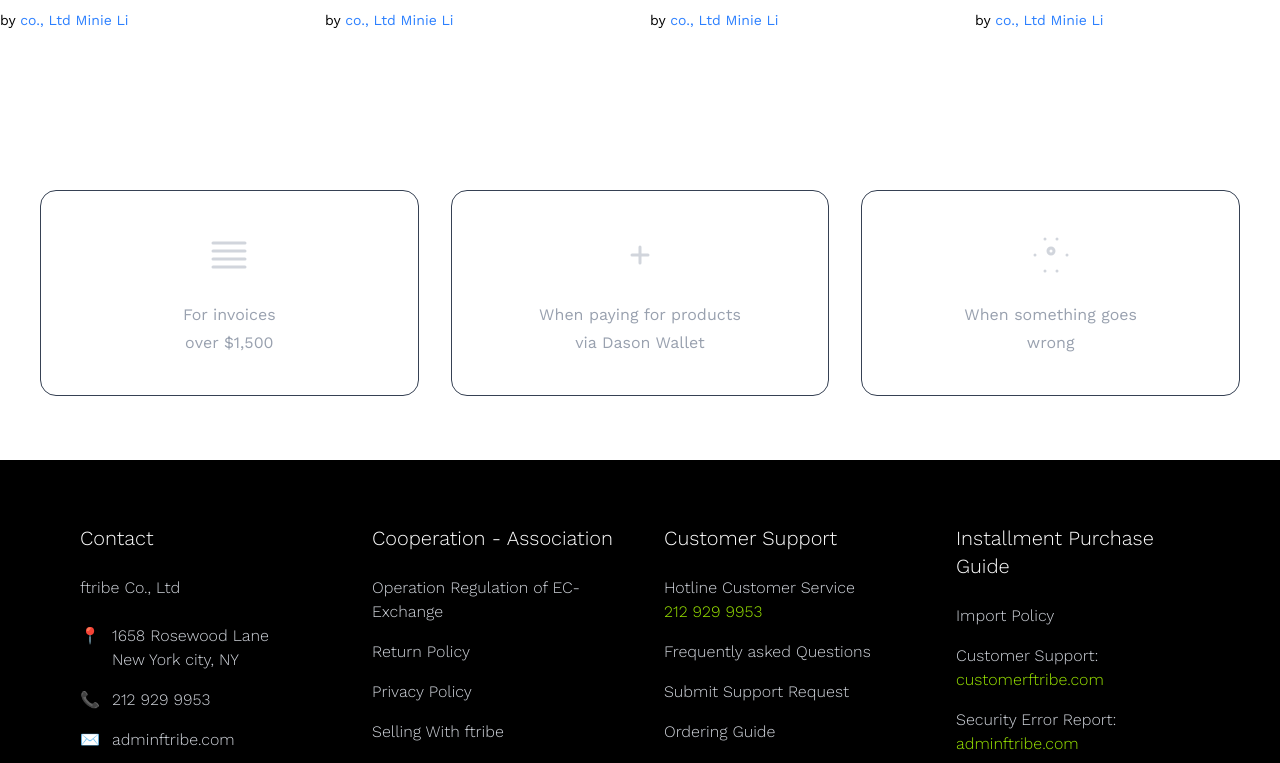
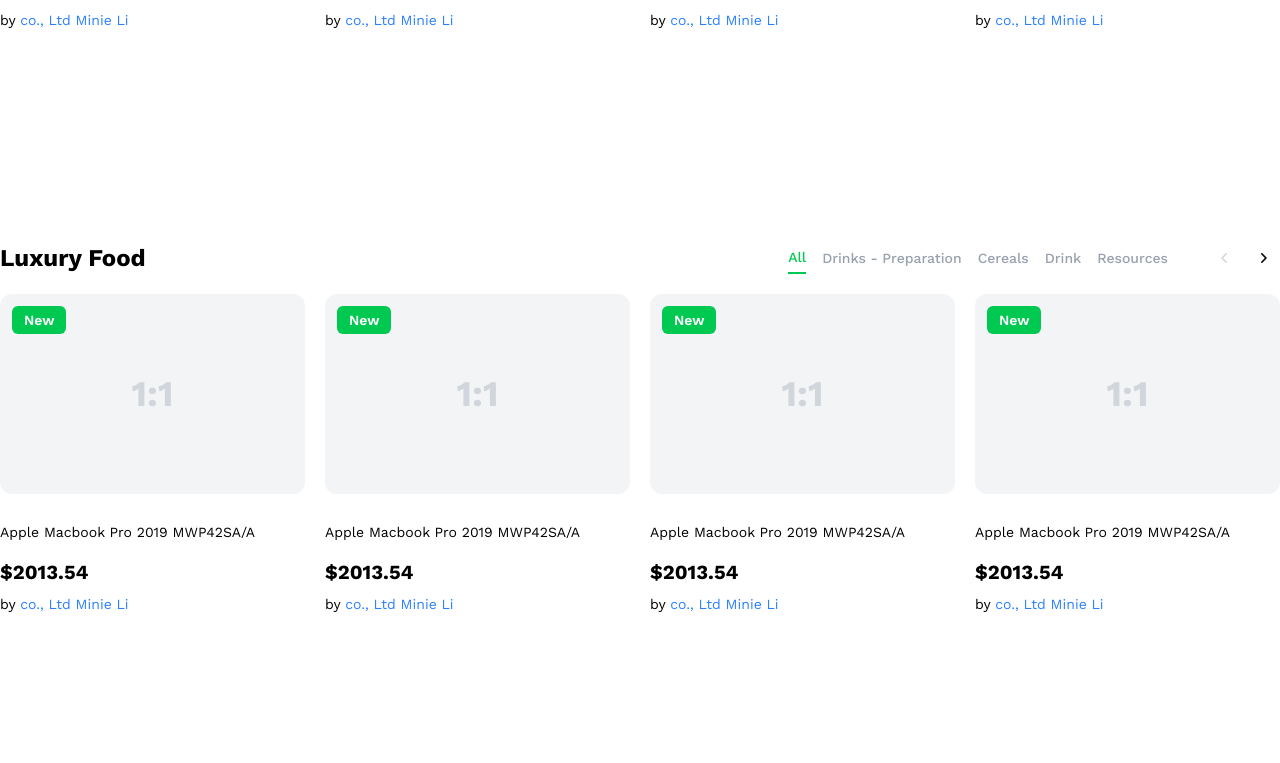
Before and after one commit to PrashantSainiSDE/pockie-demo, an Angular app: page /dashboard in a window 1280 px wide. Shown: the part 4920-5683 px from the top of the page. Built offline with nearby package versions, Linux system fonts and the light colour scheme.

Commit message:
feat(ui): section 10 done

```diff
--- a/src/app/dashboard/dashboard.component.html
+++ b/src/app/dashboard/dashboard.component.html
@@ -1461,7 +1461,116 @@
 </section>
 
 <!-- section 10 -->
-
+ <section class="container mx-auto py-24">
+   <!-- top header -->
+   <div class="flex justify-between mx-auto py-5">
+    <p class="text-2xl font-bold">Luxury Food</p>
+
+    <div class="flex justify-between gap-10">
+
+      <div class="flex justify-between gap-4">
+        <button class=" text-green-500 border-b-2 text-sm font-medium cursor-pointer">
+          All
+        </button>
+        <button class=" text-gray-400 text-sm font-medium cursor-pointer">
+          Drinks - Preparation
+        </button>
+        <button class=" text-gray-400 text-sm font-medium cursor-pointer">
+          Cereals
+        </button>
+        <button class=" text-gray-400 text-sm font-medium cursor-pointer">
+          Drink
+        </button>
+        <button class=" text-gray-400 text-sm font-medium cursor-pointer">
+          Resources
+        </button>
+
+      </div>
+      <div class="flex items-center gap-2">
+        <svg width="32" height="32" viewBox="0 0 32 32" fill="none" xmlns="http://www.w3.org/2000/svg">
+<path fill-rule="evenodd" clip-rule="evenodd" d="M18.7688 11.2312C19.0771 11.5395 19.0771 12.0394 18.7688 12.3477L15.1165 16L18.7688 19.6523C19.0771 19.9606 19.0771 20.4605 18.7688 20.7688C18.4605 21.0771 17.9606 21.0771 17.6523 20.7688L13.4418 16.5582C13.1334 16.2499 13.1334 15.7501 13.4418 15.4418L17.6523 11.2312C17.9606 10.9229 18.4605 10.9229 18.7688 11.2312Z" fill="#D6D6D6"/>
+</svg>
+
+        <button><svg width="32" height="32" viewBox="0 0 32 32" fill="none" xmlns="http://www.w3.org/2000/svg">
+<path fill-rule="evenodd" clip-rule="evenodd" d="M13.2312 20.7688C12.9229 20.4605 12.9229 19.9606 13.2312 19.6523L16.8835 16L13.2312 12.3477C12.9229 12.0394 12.9229 11.5395 13.2312 11.2312C13.5395 10.9229 14.0394 10.9229 14.3477 11.2312L18.5582 15.4418C18.8666 15.7501 18.8666 16.2499 18.5582 16.5582L14.3477 20.7688C14.0394 21.0771 13.5395 21.0771 13.2312 20.7688Z" fill="black"/>
+</svg>
+</button>
+      </div>
+    </div>
+  </div>
+  <div class="grid grid-cols-4 gap-5">
+
+   <!-- CARD -->
+    <div class="relative flex flex-col gap-4 justify-between">
+      <span
+        class="absolute top-3 left-3 bg-green-500 text-white px-3 py-1 rounded-md text-sm font-semibold"
+        >New</span
+      >
+
+      <div class="w-full h-50 bg-gray-100 rounded-xl flex items-center justify-center text-4xl text-gray-300 font-bold"
+      >
+        1:1
+      </div>
+      <div class="flex flex-col gap-y-2">
+        <p class=" text-sm mt-3">Apple Macbook Pro 2019 MWP42SA/A</p>
+        <p class="text-xl mt-2 font-bold">$2013.54</p>
+        <p class="text-sm mt4"> by <a class="text-blue-500" href="">co., Ltd Minie Li</a></p>
+      </div>
+    </div>
+   <!-- CARD -->
+    <div class="relative flex flex-col gap-4 justify-between">
+      <span
+        class="absolute top-3 left-3 bg-green-500 text-white px-3 py-1 rounded-md text-sm font-semibold"
+        >New</span
+      >
+
+      <div class="w-full h-50 bg-gray-100 rounded-xl flex items-center justify-center text-4xl text-gray-300 font-bold"
+      >
+        1:1
+      </div>
+      <div class="flex flex-col gap-y-2">
+        <p class=" text-sm mt-3">Apple Macbook Pro 2019 MWP42SA/A</p>
+        <p class="text-xl mt-2 font-bold">$2013.54</p>
+        <p class="text-sm mt4"> by <a class="text-blue-500" href="">co., Ltd Minie Li</a></p>
+      </div>
+    </div>
+   <!-- CARD -->
+    <div class="relative flex flex-col gap-4 justify-between">
+      <span
+        class="absolute top-3 left-3 bg-green-500 text-white px-3 py-1 rounded-md text-sm font-semibold"
+        >New</span
+      >
+
+      <div class="w-full h-50 bg-gray-100 rounded-xl flex items-center justify-center text-4xl text-gray-300 font-bold"
+      >
+        1:1
+      </div>
+      <div class="flex flex-col gap-y-2">
+        <p class=" text-sm mt-3">Apple Macbook Pro 2019 MWP42SA/A</p>
+        <p class="text-xl mt-2 font-bold">$2013.54</p>
+        <p class="text-sm mt4"> by <a class="text-blue-500" href="">co., Ltd Minie Li</a></p>
+      </div>
+    </div>
+   <!-- CARD -->
+    <div class="relative flex flex-col gap-4 justify-between">
+      <span
+        class="absolute top-3 left-3 bg-green-500 text-white px-3 py-1 rounded-md text-sm font-semibold"
+        >New</span
+      >
+
+      <div class="w-full h-50 bg-gray-100 rounded-xl flex items-center justify-center text-4xl text-gray-300 font-bold"
+      >
+        1:1
+      </div>
+      <div class="flex flex-col gap-y-2">
+        <p class=" text-sm mt-3">Apple Macbook Pro 2019 MWP42SA/A</p>
+        <p class="text-xl mt-2 font-bold">$2013.54</p>
+        <p class="text-sm mt4"> by <a class="text-blue-500" href="">co., Ltd Minie Li</a></p>
+      </div>
+    </div>
+
+  </div>
+</section>
 
 <!-- section 11 -->
 <section>
```
